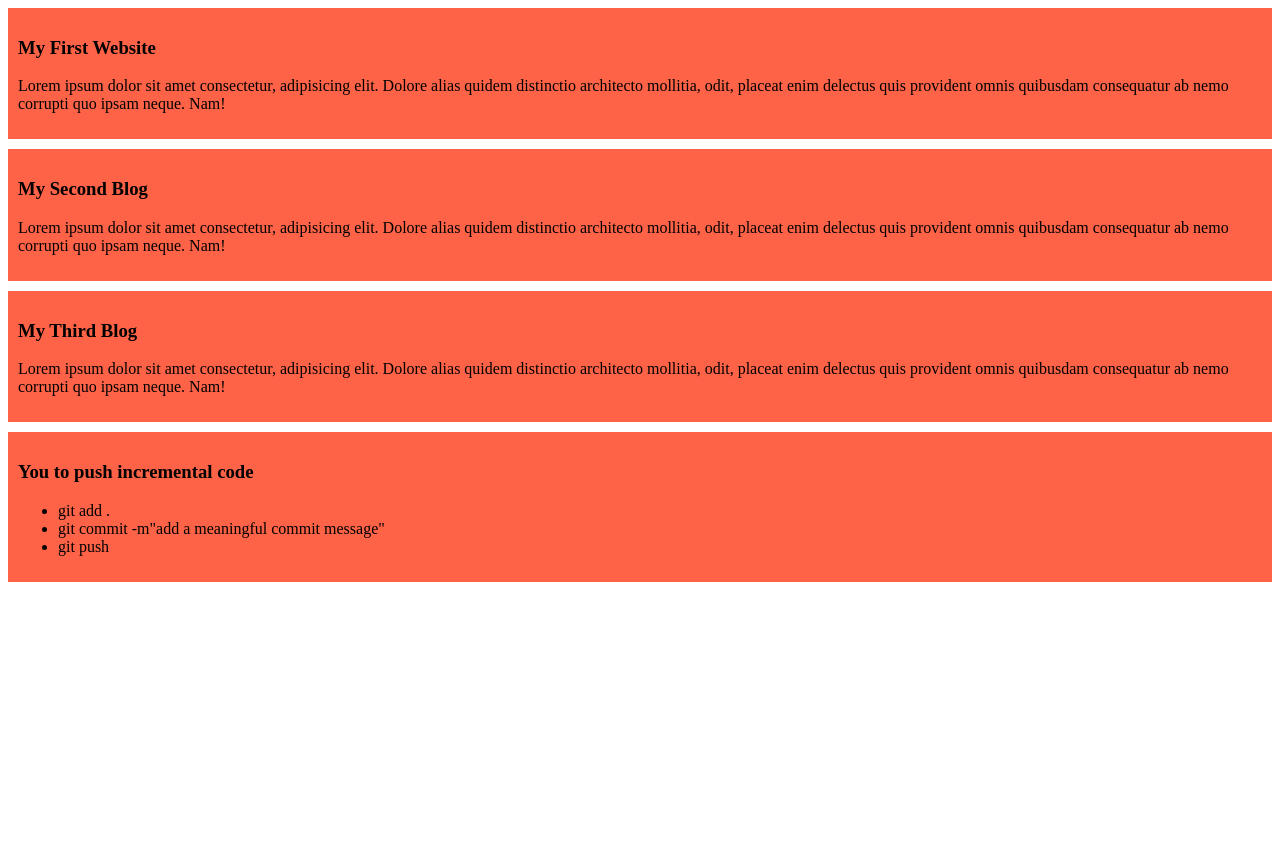
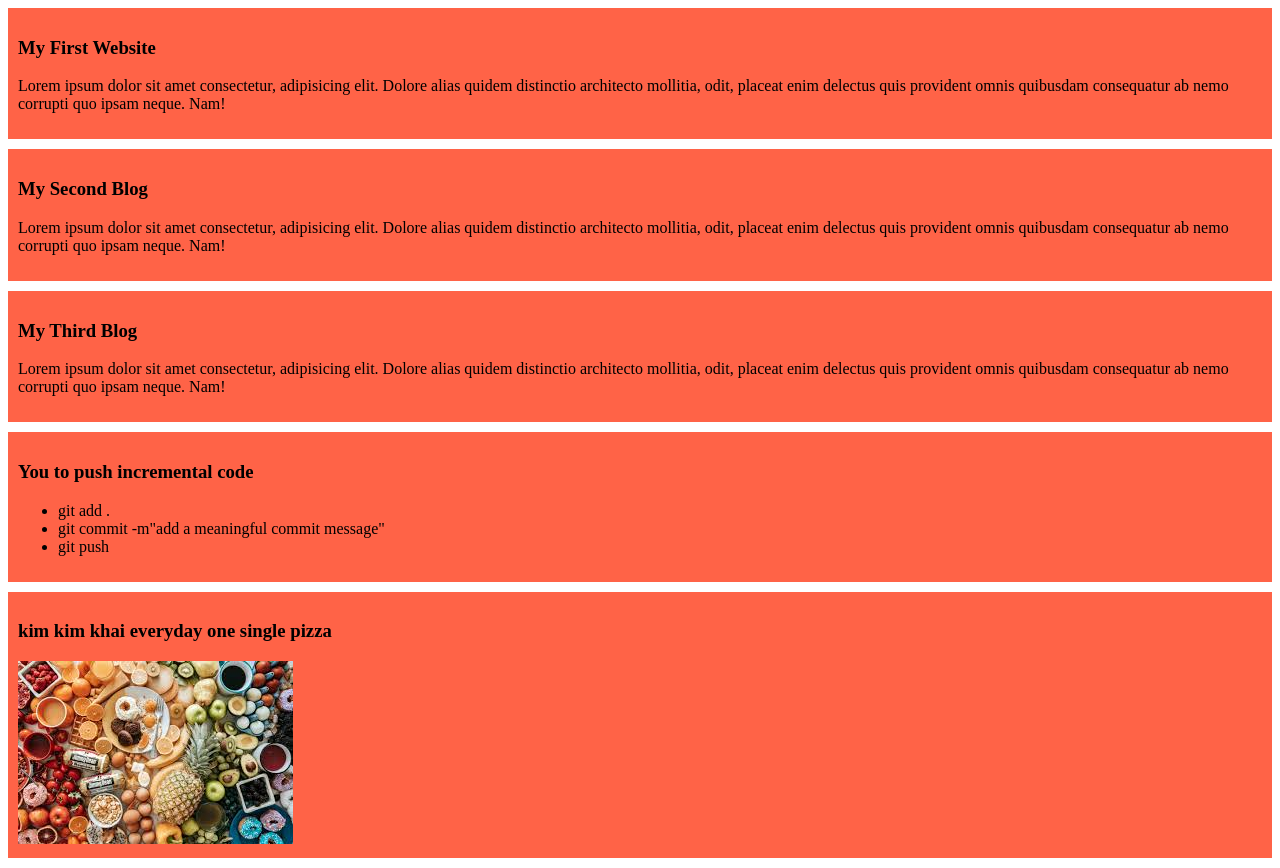
Before and after one commit to Rukshanaafrin/my-simple-website, a plain HTML site: page index.html in a window 1280 px wide. Before the commit the page ends 800 px from the top, so only its background shows below. Drawn offline with Linux system fonts and the light colour scheme.

Commit message:
added kim with a pizza

```diff
--- a/index.html
+++ b/index.html
@@ -27,6 +27,11 @@
             <li>git push</li>
         </ul>
     </div>
+    <div>
+        <h3>kim kim khai everyday one single pizza</h3>
+        <img src="images/pasta.jpeg" alt="">
+    </div>
+
 
 </body>
 </html>
```
Also changed, not shown: images/pasta.jpeg (added).
